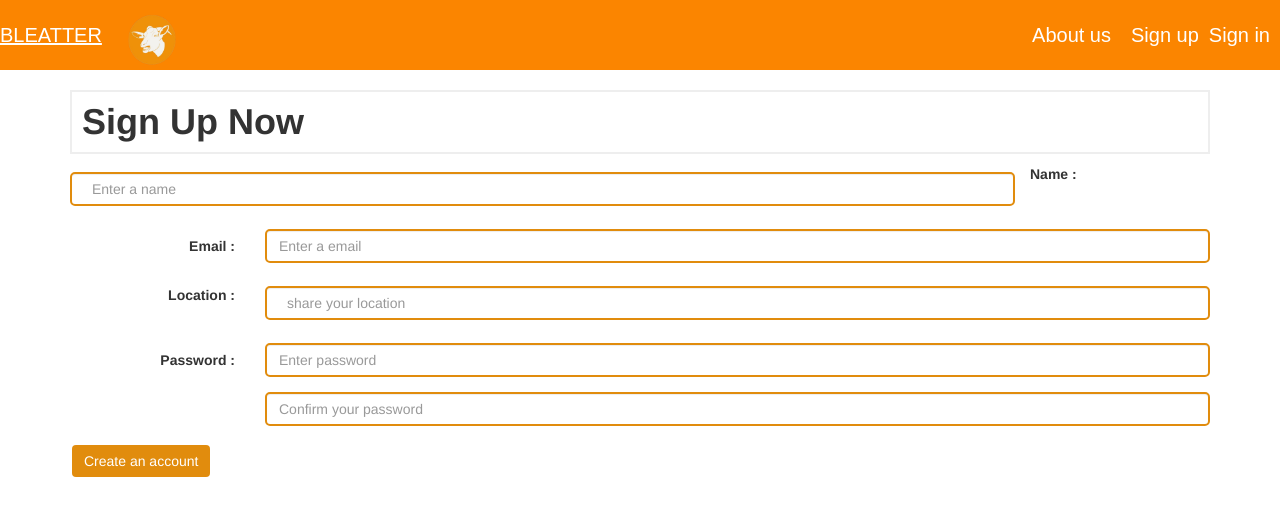
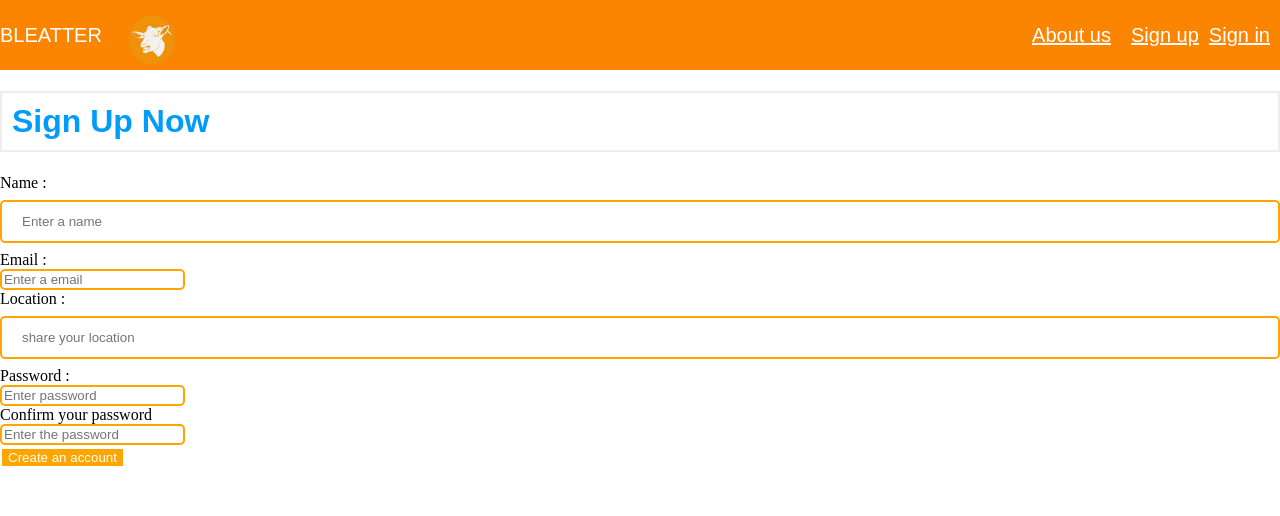
Before and after one commit to Matth-info/Twitter_M1_IDD_Calvet_Besnier, a Flask app: page /signup in a window 1280 px wide. Shown: the top 516 px of the page. Run offline with Flask 2, Linux system fonts and the light colour scheme; some libraries are stand-ins or nearby versions.

Commit message:
Update signup.html

```diff
--- a/templates/signup.html
+++ b/templates/signup.html
@@ -1,22 +1,17 @@
 {% extends 'base.html' %}
-
 
 {% block title %}<title>Sign up</title>{% endblock %}
 {% block style %}
-    <meta name="viewport" content="width=device-width, initial-scale=1">
-    <link rel="stylesheet" href="https://maxcdn.bootstrapcdn.com/bootstrap/3.4.1/css/bootstrap.min.css">
-    <script src="https://ajax.googleapis.com/ajax/libs/jquery/3.6.0/jquery.min.js"></script>
-    <script src="https://maxcdn.bootstrapcdn.com/bootstrap/3.4.1/js/bootstrap.min.js"></script>
 <style>
     input[type=text],[type=email],[type=password] {
         box-sizing: border-box;
-        border: 2px solid rgb(225, 140, 13);
+        border: 2px solid orange;
         border-radius: 5px;
         background-color: rgb(255, 255, 255);
         color: rgb(0, 0, 0);
     }
     button[type=submit] {
-    background-color: rgb(225, 140, 13);
+    background-color: orange;
     border: none;
     color: white;
     text-decoration: none;
@@ -26,28 +21,26 @@
     </style>
 {% endblock %}
 
-
-
 {% block main %}
 <div class="container">
     <h1>
         <b>Sign Up Now</b>
     </h1>
+</div>
+<div>
     <form action="http://localhost:5000/signup" method="post" class='form-horizontal'>
 
         <div class="form-group">
             <label for="name" class='form-horizontal'> Name : </label>
             <div class="col-sm-10">
-                    <input name="username" type="text" id="name" class="form-control" placeholder="Enter a name"
-                        required>
+                <input name="username" type="text" id="name" class="form-control" placeholder="Enter a name" required>
             </div>
         </div>
 
         <div class="form-group">
             <label for="email" class="control-label col-sm-2"> Email : </label>
             <div class="col-sm-10">
-                    <input name="email" type="email" class="form-control" id="email" placeholder="Enter a email"
-                        required>
+                <input name="email" type="email" class="form-control" id="email" placeholder="Enter a email" required>
             </div>
         </div>
 
@@ -61,21 +54,20 @@
         <div class="form-group">
             <label for="password" class="control-label col-sm-2"> Password : </label>
             <div class="col-sm-10">
-                    <input name="password" type="password" id="password" class="form-control"
-                        placeholder="Enter password" required>
+                <input name="password" type="password" id="password" class="form-control" placeholder="Enter password"
+                    required>
             </div>
         </div>
-
         <div class="form-group">
-                <label for="password_c" class="control-label col-sm-2"> </label>
+            <label for="password_c" class="control-label col-sm-2">Confirm your password</label>
             <div class="col-sm-10">
                 <input name="password_c" type="password" id="password_c" class="form-control"
-                        placeholder="Confirm your password" required>
+                    placeholder="Enter the password" required>
             </div>
         </div>
-            <button type="submit" class="btn btn-default">Create an account</button>
+        <button type="submit" class="btn btn-default" style="background-color: orange;">Create an account</button>
     </form>
 </div>
-    </div>
+
 
 {% endblock %}
```
Lines whose indentation alone changed are shown as unchanged.
